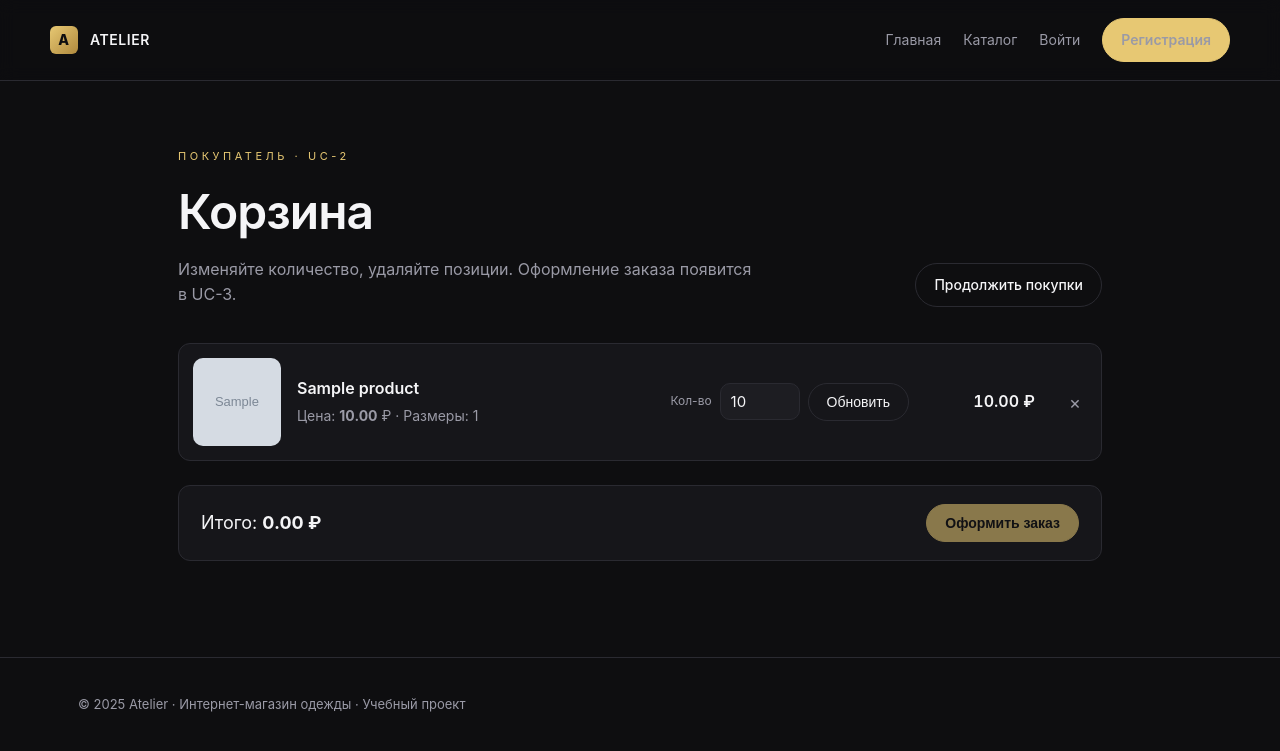
After one commit to Belousk/site-clothing-sales, a FastAPI app: template backend/app/templates/cart/view.html in a window 1280 px wide. The commit adds this page. Shown: the top 751 px of the page. Run offline with FastAPI, Linux system fonts and the light colour scheme; the template is opened without the code that fills it: most values are stand-ins (such as "Sample title", 1, 10 or a date in 2020); grey boxes marked "Sample" are stand-in pictures.

Commit message:
feat(uc-2): public catalog with search + buyer cart
- Catalog (public): GET /catalog with case-insensitive name search
  (works for Cyrillic via custom SQLite lower() function); GET
  /catalog/{id} returns 404 for unpublished products
- Cart (buyer-only): GET /cart, POST /cart/add (idempotent: adds
  quantity to existing line, capped at 99), POST /cart/{id}/update,
  POST /cart/{id}/remove
- CartItem model with unique (buyer_id, product_id), cascade delete on
  user/product
- Cart only displays lines whose product is currently published
- Updated header (Каталог for everyone, Корзина for buyers), buyer
  dashboard with catalog/cart cards, home page hero with catalog CTA
- New CSS: .search-bar, .cart-row grid, .cart-total
- README: UC-2 endpoint reference + structure update

Co-Authored-By: Devin AI <158243242+devin-ai-integration[bot]@users.noreply.github.com>

```diff
--- a/backend/app/main.py
+++ b/backend/app/main.py
@@ -10,6 +10,8 @@ from .config import settings
 from .database import init_db
 from .routers import admin as admin_router
 from .routers import auth as auth_router
+from .routers import cart as cart_router
+from .routers import catalog as catalog_router
 from .routers import pages as pages_router
 from .routers import seller as seller_router
 from .routers.seller import _RedirectToLogin
@@ -43,5 +45,7 @@ app.mount("/uploads", StaticFiles(directory=str(settings.uploads_dir)), name="up
 
 app.include_router(pages_router.router)
 app.include_router(auth_router.router)
+app.include_router(catalog_router.router)
+app.include_router(cart_router.router)
 app.include_router(seller_router.router)
 app.include_router(admin_router.router)
--- a/backend/app/static/styles.css
+++ b/backend/app/static/styles.css
@@ -481,3 +481,85 @@ input[type="file"].input {
 }
 .detail-grid__info p { margin: 0 0 10px; line-height: 1.55; }
 .detail-actions { margin-top: 14px; }
+
+/* Поиск в каталоге */
+.search-bar {
+    display: flex;
+    gap: 10px;
+    margin: 0 0 28px;
+    flex-wrap: wrap;
+}
+.search-bar .input { flex: 1; min-width: 220px; }
+.product__image-link { display: block; }
+.product__title-link {
+    color: inherit;
+    text-decoration: none;
+    border-bottom: 1px solid transparent;
+    transition: border-color 120ms ease, color 120ms ease;
+}
+.product__title-link:hover { color: var(--accent); border-color: var(--accent); }
+
+.cart-add-form {
+    margin-top: 18px;
+    display: flex;
+    align-items: center;
+    gap: 12px;
+    flex-wrap: wrap;
+}
+.cart-add-form label { color: var(--muted); font-size: 13px; }
+
+/* Корзина */
+.cart-list {
+    display: flex;
+    flex-direction: column;
+    gap: 14px;
+    margin-bottom: 24px;
+}
+.cart-row {
+    display: grid;
+    grid-template-columns: 88px minmax(0, 1fr) auto auto auto;
+    gap: 16px;
+    align-items: center;
+    background: var(--surface);
+    border: 1px solid var(--border);
+    border-radius: var(--radius);
+    padding: 14px;
+}
+.cart-row__image {
+    width: 88px;
+    height: 88px;
+    background: var(--surface-2);
+    border-radius: 10px;
+    overflow: hidden;
+    display: grid;
+    place-items: center;
+}
+.cart-row__image img { width: 100%; height: 100%; object-fit: cover; }
+.cart-row__main h3 { margin: 0 0 4px; font-size: 16px; font-weight: 600; }
+.cart-row__qty { display: flex; gap: 8px; align-items: center; }
+.cart-row__qty label { color: var(--muted); font-size: 12px; }
+.cart-row__qty .input { width: 80px; padding: 8px 10px; }
+.cart-row__total { font-weight: 600; font-variant-numeric: tabular-nums; min-width: 110px; text-align: right; }
+.cart-row__remove button {
+    width: 36px; height: 36px;
+    display: grid; place-items: center;
+    font-size: 18px;
+    line-height: 1;
+}
+@media (max-width: 720px) {
+    .cart-row { grid-template-columns: 64px 1fr; gap: 12px; }
+    .cart-row__image { width: 64px; height: 64px; }
+    .cart-row__qty, .cart-row__total, .cart-row__remove { grid-column: 1 / -1; }
+    .cart-row__total { text-align: left; }
+}
+.cart-total {
+    display: flex;
+    justify-content: space-between;
+    align-items: center;
+    padding: 18px 22px;
+    background: var(--surface);
+    border: 1px solid var(--border);
+    border-radius: var(--radius);
+}
+.cart-total p { margin: 0; font-size: 18px; }
+.cart-total button[disabled] { opacity: 0.55; cursor: not-allowed; }
--- a/backend/app/templates/base.html
+++ b/backend/app/templates/base.html
@@ -15,8 +15,12 @@
             </a>
             <nav class="nav">
                 <a href="/">Главная</a>
+                <a href="/catalog">Каталог</a>
                 {% if user %}
-                    {% if user.role.value == "buyer" %}<a href="/account">Личный кабинет</a>{% endif %}
+                    {% if user.role.value == "buyer" %}
+                        <a href="/cart">Корзина</a>
+                        <a href="/account">Личный кабинет</a>
+                    {% endif %}
                     {% if user.role.value == "seller" %}<a href="/seller">Витрина продавца</a>{% endif %}
                     {% if user.role.value == "admin" %}<a href="/admin">Админ-панель</a>{% endif %}
                     <span style="color: var(--muted);">{{ user.username }} · {{ user.role_label }}</span>
--- /dev/null
+++ b/backend/app/templates/cart/view.html
@@ -0,0 +1,62 @@
+{% extends "base.html" %}
+{% block title %}Корзина · Atelier{% endblock %}
+{% block content %}
+<section class="dashboard">
+    <div class="container" style="max-width: 980px;">
+        <div class="dashboard__head">
+            <div>
+                <p class="dashboard__eyebrow">Покупатель · UC-2</p>
+                <h1>Корзина</h1>
+                <p class="dashboard__sub">
+                    Изменяйте количество, удаляйте позиции. Оформление заказа появится в&nbsp;UC-3.
+                </p>
+            </div>
+            <a href="/catalog" class="btn btn--ghost">Продолжить покупки</a>
+        </div>
+
+        {% if items %}
+        <div class="cart-list">
+            {% for item in items %}
+            <div class="cart-row">
+                <a class="cart-row__image" href="/catalog/{{ item.product.id }}">
+                    {% if item.product.image_filename %}
+                        <img src="/uploads/{{ item.product.image_filename }}" alt="{{ item.product.name }}" />
+                    {% else %}
+                        <div class="product__noimage">Нет фото</div>
+                    {% endif %}
+                </a>
+                <div class="cart-row__main">
+                    <h3><a href="/catalog/{{ item.product.id }}" class="product__title-link">{{ item.product.name }}</a></h3>
+                    <p class="product__meta">
+                        Цена: <strong>{{ '%.2f'|format(item.product.price) }}</strong> ₽
+                        {% if item.product.sizes_list %} · Размеры: {{ item.product.sizes_list | join(', ') }}{% endif %}
+                    </p>
+                </div>
+                <form method="post" action="/cart/{{ item.id }}/update" class="cart-row__qty">
+                    <label for="qty-{{ item.id }}">Кол-во</label>
+                    <input class="input" id="qty-{{ item.id }}" name="quantity" type="number"
+                           min="1" max="99" value="{{ item.quantity }}" />
+                    <button type="submit" class="btn btn--ghost">Обновить</button>
+                </form>
+                <div class="cart-row__total">
+                    {{ '%.2f'|format(item.line_total) }} ₽
+                </div>
+                <form method="post" action="/cart/{{ item.id }}/remove" class="cart-row__remove">
+                    <button type="submit" class="btn--logout" title="Удалить">×</button>
+                </form>
+            </div>
+            {% endfor %}
+        </div>
+
+        <div class="cart-total">
+            <p>Итого: <strong>{{ '%.2f'|format(total) }} ₽</strong></p>
+            <button class="btn btn--primary" disabled title="Появится в UC-3">Оформить заказ</button>
+        </div>
+        {% else %}
+        <div class="placeholder">
+            Корзина пуста. <a href="/catalog">Перейти в каталог</a> и добавить товары.
+        </div>
+        {% endif %}
+    </div>
+</section>
+{% endblock %}
```
Also changed, not shown: backend/app/database.py (+19 -1 lines), backend/app/models.py (+35 -1 lines), backend/app/routers/cart.py (added, +123 -0 lines), backend/app/routers/catalog.py (added, +62 -0 lines), backend/app/templates/buyer.html (+12 -14 lines), backend/app/templates/catalog/detail.html (added, +52 -0 lines), backend/app/templates/catalog/list.html (added, +66 -0 lines), backend/app/templates/index.html (+5 -6 lines), README.md.
